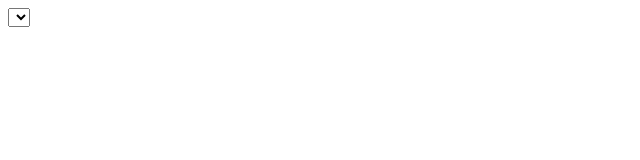
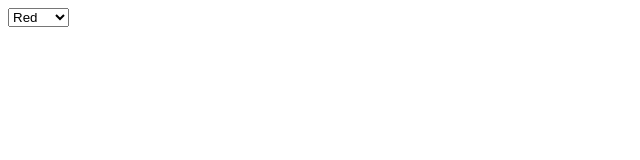
Before and after one commit to CJR85/website-1321, a plain HTML site: page index.html in a window 1280 px wide. Shown: the full height of the page, 0-640 px from the left. Drawn offline with Linux system fonts and the light colour scheme.

Commit message:
Ammend dropdown menu.

```diff
--- a/index.html
+++ b/index.html
@@ -11,11 +11,11 @@
     <section>
       <div class="bg"></div>
       <select class="color">
-        <option value="Red"></option>
-        <option value="Purple"></option>
-        <option value="Green"></option>
-        <option value="Pink"></option>
-        <option value="Yellow"></option>
+        <option value="">Red</option>
+        <option value="">Purple</option>
+        <option value="">Green</option>
+        <option value="">Pink</option>
+        <option value="">Yellow</option>
       </select>
     </section>
   </body>
```
